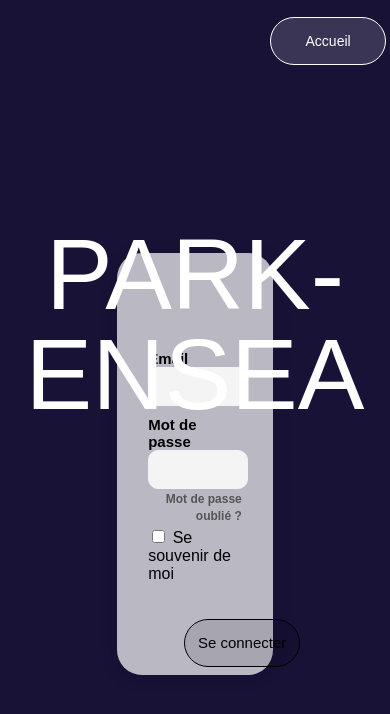
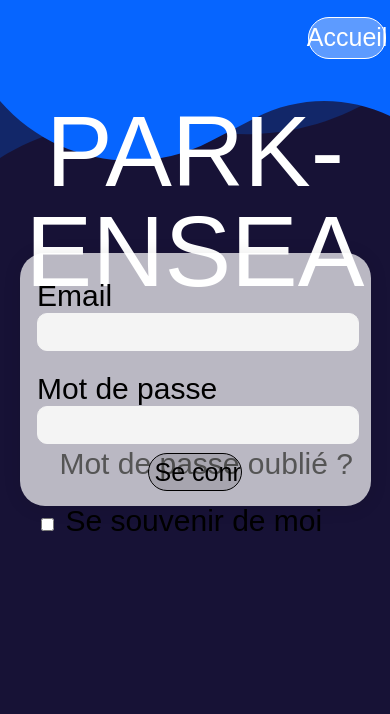
Before and after one commit to Linker175/park-ensea-site-web, a Flask app: page /login in a window 390 px wide. Shown: the top 714 px of the page. Run offline with Flask 3, Linux system fonts and the light colour scheme.

Commit message:
v mobile

```diff
--- a/app/static/css/style2.css
+++ b/app/static/css/style2.css
@@ -241,3 +241,100 @@ button {
     margin-top: 10px;
     margin-bottom: 0px;
 }
+
+
+@media screen and (max-width: 1000px){
+    .fond-curvy {
+        width : 100%;
+        left: 0;
+        top: 0%;
+        margin-top: -15%;
+    }
+    .fond-back {
+        width : 100%;
+        left: 0;
+        top: 0%;
+        margin-top: -10%;
+    }
+
+    .login-form{
+        display: flex;
+        flex-direction: column;
+        position: absolute;
+        width: 90%;
+        height: 100%;
+        margin-top: 0%;
+        top: 2%
+    }
+
+    .login-block{
+        width: 90%;
+        height: 30%;
+        left: 5%;
+        z-index: 3;
+    }
+
+    #h1{
+        position: absolute;
+        text-align: center;
+        width: 100%;
+        top: 4%;
+    }
+
+
+    #button{
+        position: absolute;
+        width: 20%;
+        height : 5%;
+        background: rgba(255, 255, 255, 0.35);
+    }
+
+    #button-text{
+        font-weight: 400; /* épaisseur */
+        font-size: 25px;
+        line-height: 29px;
+    }
+
+    .input{
+        width: 100%;
+        height: 15%;
+        font-weight: 400; /* épaisseur */
+        font-size: 30px;
+        line-height: 35px;
+    }
+
+
+    .label-input{
+        width: 100%;
+        font-weight: 400; /* épaisseur */
+        font-size: 30px;
+        line-height: 35px;
+        margin-top: 20px;
+    }
+
+    .remember-me{
+        width: 100%;
+        font-weight: 400; /* épaisseur */
+        font-size: 30px;
+        line-height: 35px;
+        margin-top: 20px;
+    }
+
+    .forgotten-password{
+        width: 100%;
+        font-weight: 400; /* épaisseur */
+        font-size: 30px;
+        line-height: 35px;
+    }
+
+    .button-submit{
+        position: absolute;
+        width: 30%;
+        height : 15%;
+        font-weight: 400; /* épaisseur */
+        font-size: 25px;
+        line-height: 29px;
+        bottom: 8%;
+        left: 35%;
+    }
+}
--- a/app/static/scripts/app.js
+++ b/app/static/scripts/app.js
@@ -1,4 +1,5 @@
 function redirectionLogin(){
+  if(!window.matchMedia('(max-width: 1000px)').matches){
   document.getElementById("fond-curvy").animate([
       // étapes/keyframes
       { transform: 'translateY(0px)' },
@@ -62,15 +63,14 @@ function redirectionLogin(){
     duration: 500,
     fill: 'forwards'
   });
-
+  }
   setTimeout(function(){
     window.location.href = '/login';
   }, 500);
-
-
   };
 
   function redirectionAccueil(){
+    if(!window.matchMedia('(max-width: 1000px)').matches){
     document.getElementById("fond-curvy").animate([
         // étapes/keyframes
         { transform: 'translateY(0px)' },
@@ -130,7 +130,7 @@ function redirectionLogin(){
       duration: 500,
       fill: 'forwards'
     });
-
+    }
     setTimeout(function(){
       window.location.href = '/index';
     }, 500);
--- a/app/templates/login.html
+++ b/app/templates/login.html
@@ -8,8 +8,8 @@
 <body>
     <div class="accueil">
         <div class="contenu">
-            <button type="button" onclick=" redirectionAccueil()">
-                <div class="button-text">Accueil</div>
+            <button id="button" type="button" onclick=" redirectionAccueil()">
+                <div id="button-text" class="button-text">Accueil</div>
             </button>
             </div>
             <h1 id="h1">PARK-ENSEA</h1>
```
Also changed, not shown: app/static/css/style.css (+17 -55 lines), app/templates/index.html (+4 -4 lines).
